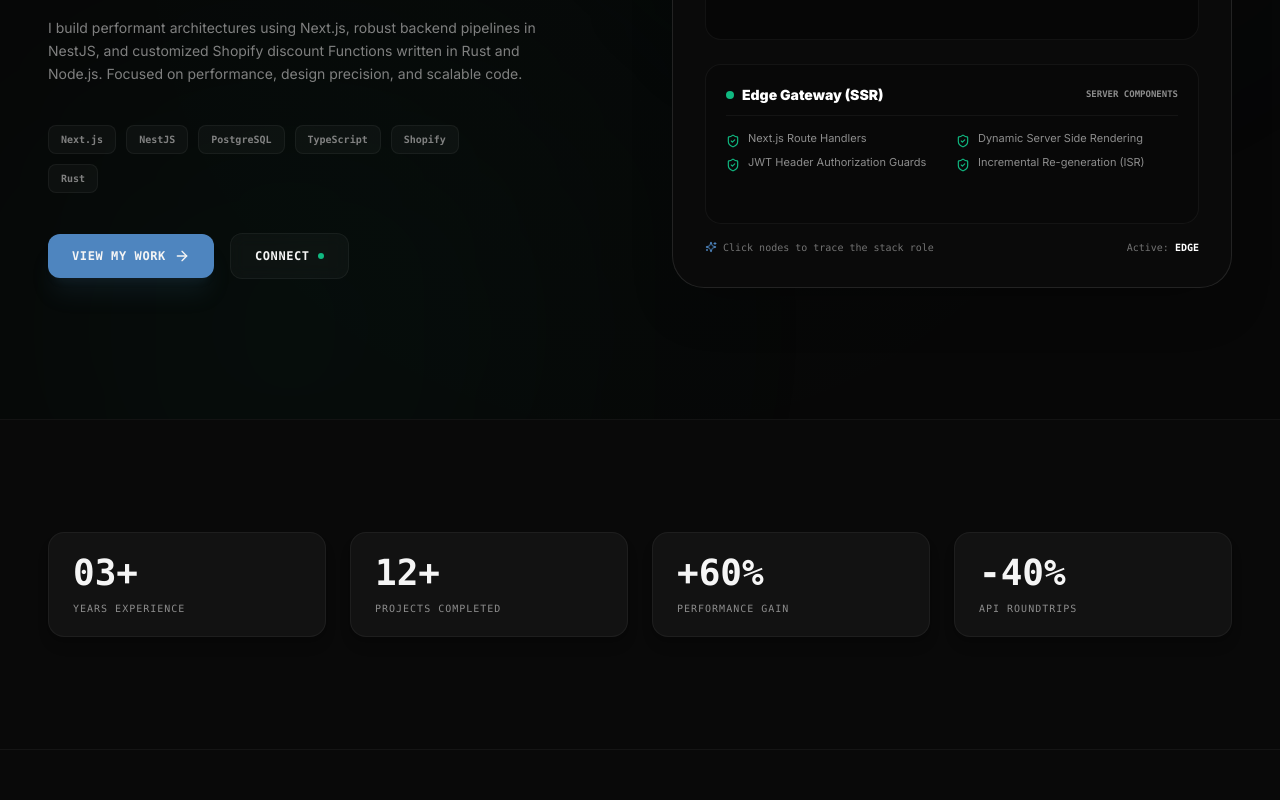
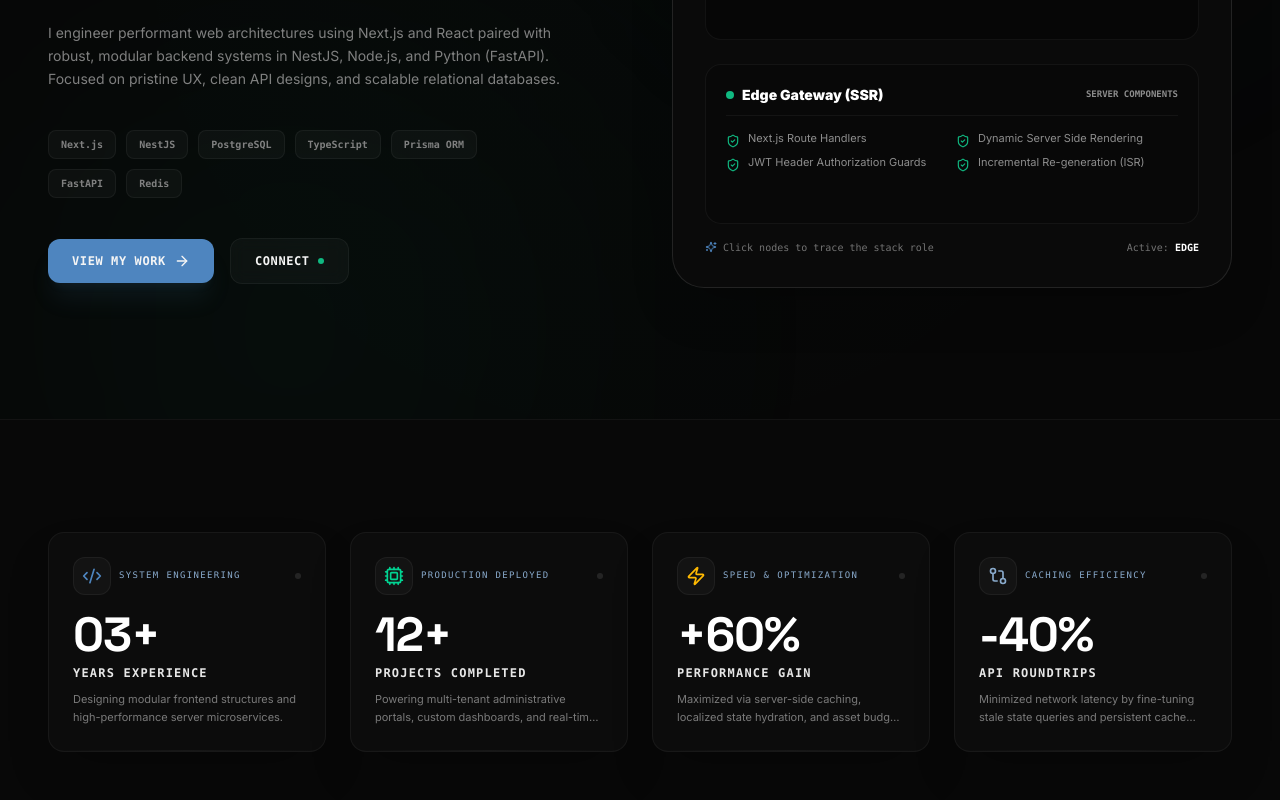
Before and after one commit to kazi331/Aesthetic-portfolio, a Next.js app: page / in a window 1280 px wide. Shown: the part 380-1180 px from the top of the page. Built offline with nearby package versions, Linux system fonts and the light colour scheme; a web font is replaced by a local one.

Commit message:
refactor(portfolio): update professional branding and stats
- Updated hero copy to reflect focus on system architecture and modern tech stack.
- Modernized Stats section with interactive cards and expanded metrics.
- Removed deprecated StatisticCard component.

```diff
--- a/components/cards/StatisticCard.tsx
+++ /dev/null
@@ -1,31 +0,0 @@
-'use client';
-
-import React from 'react';
-import { motion } from 'motion/react';
-
-interface StatisticCardProps {
-  value: string;
-  label: string;
-  index: number;
-}
-
-export default function StatisticCard({ value, label, index }: StatisticCardProps) {
-  return (
-    <motion.div
-      id={`statistic-card-${index}`}
-      initial={{ opacity: 0, y: 20 }}
-      whileInView={{ opacity: 1, y: 0 }}
-      viewport={{ once: true }}
-      transition={{ duration: 0.5, delay: index * 0.1, ease: [0.16, 1, 0.3, 1] }}
-      className="px-6 py-5 bg-[#121212] border border-white/5 rounded-2xl flex flex-col gap-2.5 shadow-lg relative group overflow-hidden hover:border-accent/20 transition-all duration-300"
-    >
-      <div className="absolute inset-0 opacity-[0.02] dot-pattern pointer-events-none" />
-      <span className="text-3xl sm:text-4xl font-bold font-mono text-primary-text group-hover:text-accent transition-colors">
-        {value}
-      </span>
-      <span className="text-[10px] uppercase tracking-widest text-[#8D8D8D] font-mono leading-tight font-medium">
-        {label}
-      </span>
-    </motion.div>
-  );
-}
--- a/components/sections/HeroV3.tsx
+++ b/components/sections/HeroV3.tsx
@@ -178,10 +178,10 @@ export default function HeroV3() {
               </motion.div>
 
               <motion.div variants={childVariants} className="overflow-hidden">
-                <h2 className="text-2xl sm:text-3xl md:text-4xl font-sans font-light tracking-tight text-muted-text">
-                  Full Stack Engineer & <br />
+                <h2 className="text-2xl sm:text-3xl md:text-4xl font-sans font-light tracking-tight text-muted-text leading-tight">
+                  Full Stack Developer & <br />
                   <span className="font-serif italic text-accent font-normal tracking-wide">
-                    Shopify Integration Expert
+                    Systems Architect
                   </span>
                 </h2>
               </motion.div>
@@ -192,7 +192,7 @@ export default function HeroV3() {
               variants={childVariants}
               className="text-sm text-muted-text/90 leading-relaxed font-sans max-w-lg mb-10"
             >
-              I build performant architectures using Next.js, robust backend pipelines in NestJS, and customized Shopify discount Functions written in Rust and Node.js. Focused on performance, design precision, and scalable code.
+              I engineer performant web architectures using Next.js and React paired with robust, modular backend systems in NestJS, Node.js, and Python (FastAPI). Focused on pristine UX, clean API designs, and scalable relational databases.
             </motion.p>
 
             {/* Tech tag loop */}
@@ -200,7 +200,7 @@ export default function HeroV3() {
               variants={childVariants}
               className="flex flex-wrap gap-2.5 mb-10 max-w-md"
             >
-              {['Next.js', 'NestJS', 'PostgreSQL', 'TypeScript', 'Shopify', 'Rust'].map((tag) => (
+              {['Next.js', 'NestJS', 'PostgreSQL', 'TypeScript', 'Prisma ORM', 'FastAPI', 'Redis'].map((tag) => (
                 <span
                   key={tag}
                   className="px-3 py-1.5 bg-white/3 border border-white/5 hover:border-white/10 rounded-lg font-mono text-[10px] font-bold text-muted-text/90 hover:text-white transition-colors"
--- a/components/sections/Stats.tsx
+++ b/components/sections/Stats.tsx
@@ -1,25 +1,131 @@
 'use client';
 
-import React from 'react';
-import { stats } from '@/lib/data';
+import React, { useState } from 'react';
+import { motion } from 'motion/react';
+import { Code2, Cpu, Zap, GitCompare } from 'lucide-react';
 import Container from '@/components/shared/Container';
 import Section from '@/components/shared/Section';
-import StatisticCard from '@/components/cards/StatisticCard';
+
+interface RichStat {
+  id: string;
+  value: string;
+  label: string;
+  subtitle: string;
+  description: string;
+  icon: React.ReactNode;
+  color: string;
+}
 
 export default function Stats() {
+  const [hoveredIdx, setHoveredIdx] = useState<number | null>(null);
+
+  const richStats: RichStat[] = [
+    {
+      id: 'exp',
+      value: '03+',
+      label: 'Years Experience',
+      subtitle: 'System Engineering',
+      description: 'Designing modular frontend structures and high-performance server microservices.',
+      icon: <Code2 className="w-5 h-5 text-accent" />,
+      color: 'rgba(78, 133, 191, 0.12)'
+    },
+    {
+      id: 'projects',
+      value: '12+',
+      label: 'Projects Completed',
+      subtitle: 'Production Deployed',
+      description: 'Powering multi-tenant administrative portals, custom dashboards, and real-time backends.',
+      icon: <Cpu className="w-5 h-5 text-emerald-400" />,
+      color: 'rgba(16, 185, 129, 0.12)'
+    },
+    {
+      id: 'perf',
+      value: '+60%',
+      label: 'Performance Gain',
+      subtitle: 'Speed & Optimization',
+      description: 'Maximized via server-side caching, localized state hydration, and asset budget optimizations.',
+      icon: <Zap className="w-5 h-5 text-amber-400" />,
+      color: 'rgba(245, 158, 11, 0.12)'
+    },
+    {
+      id: 'roundtrips',
+      value: '-40%',
+      label: 'API Roundtrips',
+      subtitle: 'Caching Efficiency',
+      description: 'Minimized network latency by fine-tuning stale state queries and persistent cache rules.',
+      icon: <GitCompare className="w-5 h-5 text-[#89AACC]" />,
+      color: 'rgba(137, 170, 204, 0.12)'
+    }
+  ];
+
   return (
-    <Section id="stats" className="py-12 md:py-16 bg-[#090909] border-b border-white/5">
-      <Container>
-        <div className="grid grid-cols-2 lg:grid-cols-4 gap-4 md:gap-6">
-          {stats.map((stat, index) => (
-            <StatisticCard
-              key={stat.id}
-              value={stat.value}
-              label={stat.label}
-              index={index}
-            />
-          ))}
+    <Section id="stats" className="py-16 md:py-20 bg-[#080808] border-b border-white/5 relative overflow-hidden">
+      {/* Grid overlay */}
+      <div className="absolute inset-0 bg-[linear-gradient(to_right,#ffffff01_1px,transparent_1px)] bg-[size:6rem] [mask-image:linear-gradient(to_bottom,#000,transparent)] pointer-events-none z-0" />
+
+      <Container className="relative z-10">
+
+        {/* Modern stats grid */}
+        <div className="grid grid-cols-1 sm:grid-cols-2 lg:grid-cols-4 gap-6">
+          {richStats.map((stat, index) => {
+            const isHovered = hoveredIdx === index;
+            return (
+              <motion.div
+                key={stat.id}
+                id={`stat-card-${stat.id}`}
+                initial={{ opacity: 0, y: 30 }}
+                whileInView={{ opacity: 1, y: 0 }}
+                viewport={{ once: true }}
+                transition={{ duration: 0.7, delay: index * 0.12, ease: [0.16, 1, 0.3, 1] }}
+                onMouseEnter={() => setHoveredIdx(index)}
+                onMouseLeave={() => setHoveredIdx(null)}
+                className="relative p-6 bg-[#0c0c0c] border border-white/5 hover:border-white/10 rounded-2xl flex flex-col justify-between h-[210px] md:h-[220px] overflow-hidden group transition-all duration-300 shadow-2xl text-left"
+              >
+                {/* Background glow when hovered */}
+                <div
+                  style={{
+                    background: `radial-gradient(circle at 50% 50%, ${stat.color}, transparent 65%)`
+                  }}
+                  className="absolute -right-16 -top-16 w-36 h-36 rounded-full blur-2xl opacity-0 group-hover:opacity-100 transition-opacity duration-500 pointer-events-none"
+                />
+
+                {/* Card Header: Icon & Subtitle */}
+                <div className="flex items-center justify-between w-full relative z-10 mb-2">
+                  <div className="flex items-center gap-2">
+                    <div className="p-2 bg-white/3 border border-white/5 rounded-xl text-white group-hover:scale-110 transition-transform duration-300">
+                      {stat.icon}
+                    </div>
+                    <span className="font-mono text-[9px] uppercase tracking-[0.15em] text-[#89AACC]">
+                      {stat.subtitle}
+                    </span>
+                  </div>
+
+                  {/* Aesthetic dot indicator */}
+                  <span className="w-1.5 h-1.5 rounded-full bg-white/10 group-hover:bg-accent/40 transition-colors" />
+                </div>
+
+                {/* Card Body: Metric Value & Label */}
+                <div className="flex flex-col gap-0.5 relative z-10 mt-auto">
+                  <span className="text-4xl md:text-5xl font-display font-black text-white group-hover:text-accent transition-colors tracking-tight leading-none">
+                    {stat.value}
+                  </span>
+
+                  <span className="text-xs font-mono font-extrabold uppercase tracking-widest text-white/90 mt-1">
+                    {stat.label}
+                  </span>
+
+                  <p className="text-[11px] leading-relaxed text-muted-text mt-2 font-sans font-normal opacity-85 line-clamp-2 group-hover:opacity-100 transition-opacity">
+                    {stat.description}
+                  </p>
+                </div>
+
+                {/* Subtle bottom gradient accent */}
+                <div className="absolute bottom-0 left-0 right-0 h-[1.5px] bg-gradient-to-r from-transparent via-white/5 to-transparent group-hover:via-accent/25 transition-all duration-300" />
+              </motion.div>
+            );
+          })}
         </div>
+
       </Container>
     </Section>
   );
--- a/components/sections/TechStackV2.tsx
+++ b/components/sections/TechStackV2.tsx
@@ -197,7 +197,7 @@ export default function TechStackV2() {
   );
 
   return (
-    <Section id="tech-stack-v2" className="bg-[#090909] border-b border-white/5 relative py-20 overflow-hidden">
+    <Section id="tech-stack" className="bg-[#090909] border-b border-white/5 relative py-20 overflow-hidden">
       {/* Space Constellation Background */}
       <div className="absolute inset-0 bg-[radial-gradient(circle_at_50%_50%,rgba(17,24,39,0.5),rgba(9,9,9,1))] z-0" />
       <div className="absolute inset-0 bg-[linear-gradient(to_right,#ffffff02_1px,transparent_1px),linear-gradient(to_bottom,#ffffff02_1px,transparent_1px)] bg-[size:4rem_4rem] [mask-image:radial-gradient(ellipse_60%_50%_at_50%_50%,#000_70%,transparent_100%)] pointer-events-none z-0" />
```
